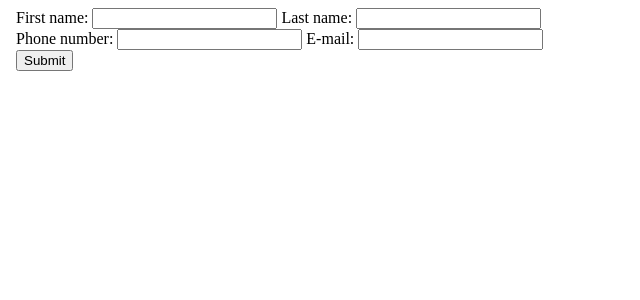
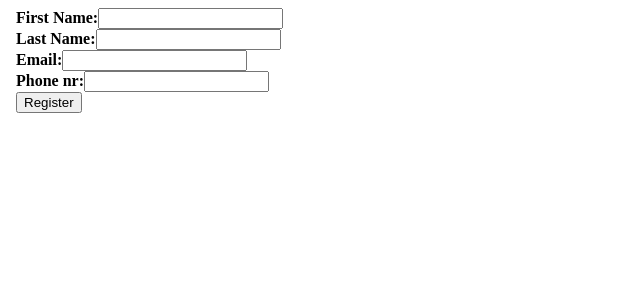
Before and after one commit to KatarzynaMolenda/BabySitterLocally, an Angular app: page /create in a window 1280 px wide. Shown: the top 300 px of the page, without its empty margins (0-640 px from the left). Built offline with nearby package versions, Linux system fonts and the light colour scheme.

Commit message:
Cleanup, moved create babysitter to registration comp

```diff
--- a/src/app/app.module.ts
+++ b/src/app/app.module.ts
@@ -6,14 +6,13 @@ import {HttpClientModule} from '@angular/common/http';
 import {FormsModule} from '@angular/forms';
 import {LoginComponent} from './login/login.component';
 import {RegisterComponent} from './register/register.component';
-import {CreateBabysitterComponent} from './create-babysitter/create-babysitter.component';
 import {NeedHelpComponent} from './need-help/need-help.component';
 import {RouterModule, Routes} from '@angular/router';
 import {OfferHelpComponent} from './offer-help/offer-help.component';
 import {MainViewComponent} from './main-view/main-view.component';
 const root: Routes = [{
   path: 'create',
-  component: CreateBabysitterComponent
+  component: RegisterComponent
 }, {
   path: 'offer',
   component: OfferHelpComponent
@@ -36,7 +35,6 @@ const root: Routes = [{
     AppComponent,
     LoginComponent,
     RegisterComponent,
-    CreateBabysitterComponent,
     NeedHelpComponent,
     OfferHelpComponent,
     MainViewComponent
--- a/src/app/create-babysitter/create-babysitter.component.html
+++ /dev/null
@@ -1,28 +0,0 @@
-<!DOCTYPE html>
-<html lang="en">
-<head>
-  <meta charset="UTF-8">
-  <title>Creating new Babysitter</title>
-</head>
-<body>
-<form (ngSubmit)="createBabysitter()">
-  <div>
-    <label>
-      First name: <input type="text" name="firstName" [(ngModel)]="newBabysitter.firstName">
-    </label>
-    <label>
-      Last name: <input type="text" name="lastName" [(ngModel)]="newBabysitter.lastName">
-    </label>
-  </div>
-  <div>
-    <label>
-      Phone number: <input type="text" name="phoneNumber" [(ngModel)]="newBabysitter.phoneNumber">
-    </label>
-    <label>
-      E-mail: <input type="text" name="email" [(ngModel)]="newBabysitter.email">
-    </label>
-  </div>
-  <input type="submit">
-</form>
-</body>
-</html>
--- a/src/app/create-babysitter/create-babysitter.component.ts
+++ /dev/null
@@ -1,36 +0,0 @@
-import {Component, OnInit} from '@angular/core';
-import {Babysitter} from '../model/babysitter';
-import {HttpClient} from '@angular/common/http';
-
-@Component({
-  selector: 'app-create-babysitter',
-  templateUrl: './create-babysitter.component.html',
-  styleUrls: ['./create-babysitter.component.css']
-})
-export class CreateBabysitterComponent implements OnInit {
-  private url = 'http://localhost:8080/babysitter';
-  babysitters: Babysitter[] = [];
-  newBabysitter: Babysitter = {
-    firstName: '',
-    lastName: '',
-    email: '',
-    phoneNumber: ''
-  };
-
-  constructor(public httpClient: HttpClient) {
-  }
-
-  ngOnInit(): void {
-    // this.getFromServer();
-  }
-
-  createBabysitter(): void {
-    this.httpClient.post<Babysitter>(this.url, this.newBabysitter)
-      .subscribe(() => this.getBabysitters());
-  }
-
-  getBabysitters(): void {
-    this.httpClient.get<Babysitter[]>(this.url)
-      .subscribe(babysitters => this.babysitters = babysitters);
-  }
-}
--- a/src/app/main-view/main-view.component.ts
+++ b/src/app/main-view/main-view.component.ts
@@ -1,7 +1,5 @@
 import {Component} from '@angular/core';
-import {CreateBabysitterComponent} from '../create-babysitter/create-babysitter.component';
 import {HttpClient} from '@angular/common/http';
-import {ActivatedRoute} from '@angular/router';
 
 @Component({
   selector: 'app-register',
--- a/src/app/need-help/need-help.component.ts
+++ b/src/app/need-help/need-help.component.ts
@@ -1,14 +1,18 @@
 import {Component, OnInit} from '@angular/core';
-import {CreateBabysitterComponent} from '../create-babysitter/create-babysitter.component';
+import {BabysitterService} from '../services/babysitter.service';
+import {HttpClient} from '@angular/common/http';
+import {ActivatedRoute} from '@angular/router';
 
 @Component({
   selector: 'app-need-help',
   templateUrl: './need-help.component.html',
   styleUrls: ['./need-help.component.css']
 })
-export class NeedHelpComponent extends CreateBabysitterComponent implements OnInit {
+export class NeedHelpComponent extends BabysitterService implements OnInit {
+  constructor(public httpClient: HttpClient, private activeRoute: ActivatedRoute) {
+    super(httpClient);
+  }
   ngOnInit(): void {
-    this.getBabysitters();
+    this.loadData();
   }
-
 }
--- a/src/app/register/register.component.ts
+++ b/src/app/register/register.component.ts
@@ -1,16 +1,29 @@
 import {Component} from '@angular/core';
-import {CreateBabysitterComponent} from '../create-babysitter/create-babysitter.component';
 import {HttpClient} from '@angular/common/http';
 import {ActivatedRoute} from '@angular/router';
+import {Babysitter} from '../model/babysitter';
 
 @Component({
   selector: 'app-register',
   templateUrl: './register.component.html'
 })
-export class RegisterComponent extends CreateBabysitterComponent{
+export class RegisterComponent{
+
+  private url = 'http://localhost:8080/babysitter';
+  newBabysitter: Babysitter = {
+    firstName: '',
+    lastName: '',
+    email: '',
+    phoneNumber: ''
+  };
+
+  createBabysitter(): void {
+    this.httpClient.post<Babysitter>(this.url, this.newBabysitter)
+      .subscribe();
+  }
+
 
   constructor(public httpClient: HttpClient, private activeRoute: ActivatedRoute) {
-    super(httpClient);
   }
 
   onButtonClick(): void {
--- a/src/app/services/babysitter.service.ts
+++ b/src/app/services/babysitter.service.ts
@@ -8,7 +8,7 @@ import {Babysitter} from '../model/babysitter';
 })
 
 export class BabysitterService implements OnInit {
-  constructor(private httpClient: HttpClient) {
+  constructor(public httpClient: HttpClient) {
   }
 
   newBabysitter: Babysitter = {
@@ -39,7 +39,7 @@ export class BabysitterService implements OnInit {
     this.loadData();
   }
 
-  private loadData(): void {
+  loadData(): void {
     this.httpClient.get<Babysitter[]>(this.url)
       .subscribe(babysitters => this.babysitters = babysitters);
   }
```
Also changed, not shown: src/app/create-babysitter/create-babysitter.component.css (deleted).
